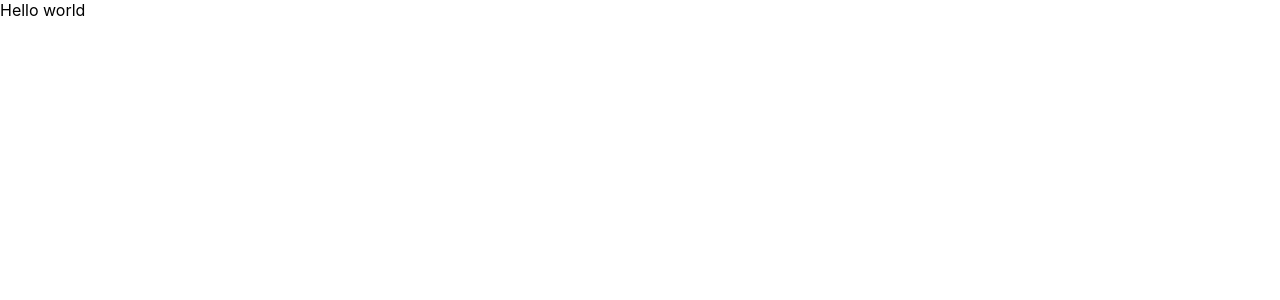
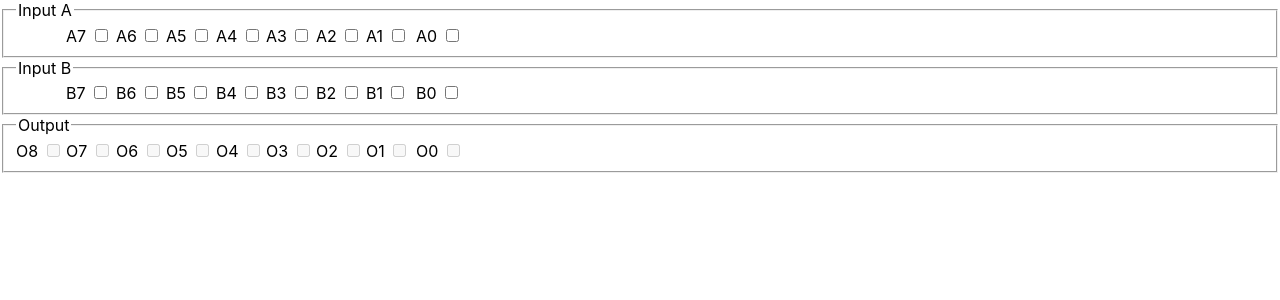
Before and after one commit to ahuth/bit-adder, a React (Create React App) app: page / in a window 1280 px wide. Shown: the top 300 px of the page. Built offline with nearby package versions, Linux system fonts and the light colour scheme.

Commit message:
Add input and output bits

```diff
--- /dev/null
+++ b/src/components/App.module.css
@@ -0,0 +1,17 @@
+.flexContainer {
+  display: flex;
+  padding: 0;
+}
+
+.flexContainer > label {
+  width: 50px;
+}
+
+.outputContainer {
+  composes: flexContainer;
+}
+
+.switchContainer {
+  margin-left: 50px;
+  composes: flexContainer;
+}
--- a/src/components/App.tsx
+++ b/src/components/App.tsx
@@ -1,5 +1,60 @@
-import React from 'react';
+import React, { useState } from 'react';
+import styles from './App.module.css';
+
+function flipBit(index: number) {
+  return function (bits: boolean[]) {
+    const nextBits = [...bits];
+    nextBits[index] = !nextBits[index];
+    return nextBits;
+  };
+}
 
 export default function App() {
-  return <span>Hello world</span>;
+  const [inputA, setInputA] = useState([false, false, false, false, false, false, false, false]);
+  const [inputB, setInputB] = useState([false, false, false, false, false, false, false, false]);
+
+  return (
+    <form>
+      <fieldset>
+        <legend>Input A</legend>
+        <div className={styles.switchContainer}>
+          <label>A7 <input checked={inputA[7]} onChange={() => setInputA(flipBit(7))} type="checkbox" /></label>
+          <label>A6 <input checked={inputA[6]} onChange={() => setInputA(flipBit(6))} type="checkbox" /></label>
+          <label>A5 <input checked={inputA[5]} onChange={() => setInputA(flipBit(5))} type="checkbox" /></label>
+          <label>A4 <input checked={inputA[4]} onChange={() => setInputA(flipBit(4))} type="checkbox" /></label>
+          <label>A3 <input checked={inputA[3]} onChange={() => setInputA(flipBit(3))} type="checkbox" /></label>
+          <label>A2 <input checked={inputA[2]} onChange={() => setInputA(flipBit(2))} type="checkbox" /></label>
+          <label>A1 <input checked={inputA[1]} onChange={() => setInputA(flipBit(1))} type="checkbox" /></label>
+          <label>A0 <input checked={inputA[0]} onChange={() => setInputA(flipBit(0))} type="checkbox" /></label>
+        </div>
+      </fieldset>
+      <fieldset>
+        <legend>Input B</legend>
+        <div className={styles.switchContainer}>
+          <label>B7 <input checked={inputB[7]} onChange={() => setInputB(flipBit(7))} type="checkbox" /></label>
+          <label>B6 <input checked={inputB[6]} onChange={() => setInputB(flipBit(6))} type="checkbox" /></label>
+          <label>B5 <input checked={inputB[5]} onChange={() => setInputB(flipBit(5))} type="checkbox" /></label>
+          <label>B4 <input checked={inputB[4]} onChange={() => setInputB(flipBit(4))} type="checkbox" /></label>
+          <label>B3 <input checked={inputB[3]} onChange={() => setInputB(flipBit(3))} type="checkbox" /></label>
+          <label>B2 <input checked={inputB[2]} onChange={() => setInputB(flipBit(2))} type="checkbox" /></label>
+          <label>B1 <input checked={inputB[1]} onChange={() => setInputB(flipBit(1))} type="checkbox" /></label>
+          <label>B0 <input checked={inputB[0]} onChange={() => setInputB(flipBit(0))} type="checkbox" /></label>
+        </div>
+      </fieldset>
+      <fieldset>
+        <legend>Output</legend>
+        <div className={styles.outputContainer}>
+          <label>O8 <input disabled type="checkbox" /></label>
+          <label>O7 <input disabled type="checkbox" /></label>
+          <label>O6 <input disabled type="checkbox" /></label>
+          <label>O5 <input disabled type="checkbox" /></label>
+          <label>O4 <input disabled type="checkbox" /></label>
+          <label>O3 <input disabled type="checkbox" /></label>
+          <label>O2 <input disabled type="checkbox" /></label>
+          <label>O1 <input disabled type="checkbox" /></label>
+          <label>O0 <input disabled type="checkbox" /></label>
+        </div>
+      </fieldset>
+    </form>
+  );
 }
```
